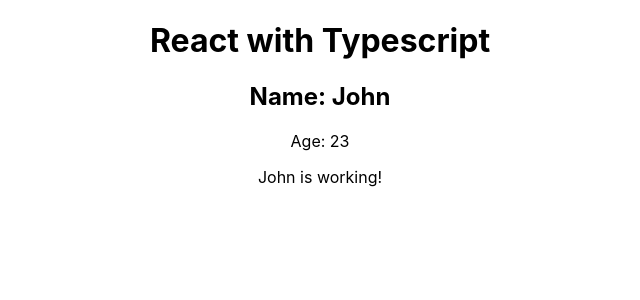
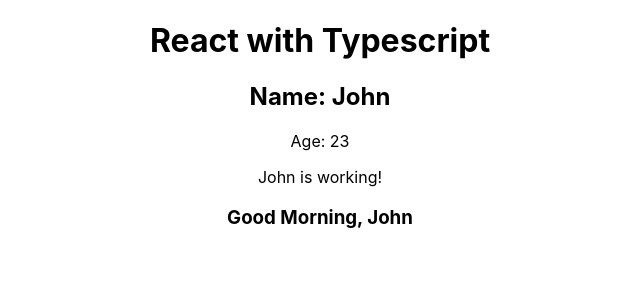
Before and after one commit to mmartins23/react-do-zero-a-maestria, a React (Create React App) app in the folder 11- React TypeScript/my-app-ts/: page / in a window 1280 px wide. Shown: the top 300 px of the page, without its empty margins (320-960 px from the left). Built offline with nearby package versions, Linux system fonts and the light colour scheme; the HTML template or start-up script is replaced by a standard one.

Commit message:
Functions

```diff
--- a/11- React TypeScript/my-app-ts/src/App.tsx
+++ b/11- React TypeScript/my-app-ts/src/App.tsx
@@ -5,6 +5,11 @@
   const name = 'John';
   const age = 23;
   const isWorking = true;
+
+  // 2- Function in TS
+  const greeting = (name: string):string => {
+    return `Good Morning, ${name}`
+  }
 
 
   return (
@@ -14,6 +19,8 @@
       <h2>Name: {name}</h2>
       <p>Age: {age}</p>
       <p>{isWorking && <p>{name} is working!</p>}</p>
+      {/* 2- Function */}
+      <h3>{greeting(name)}</h3>
     </div>
   );
 }
```
Also changed, not shown: 1 other file (tests, documents, lock files or other folders).
